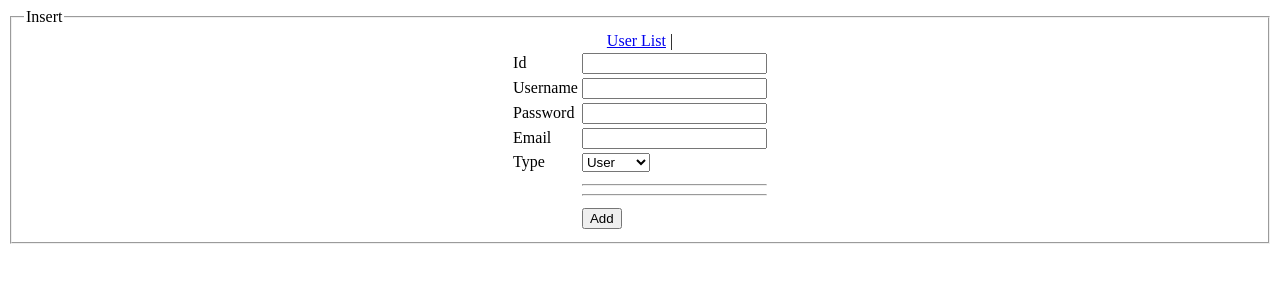
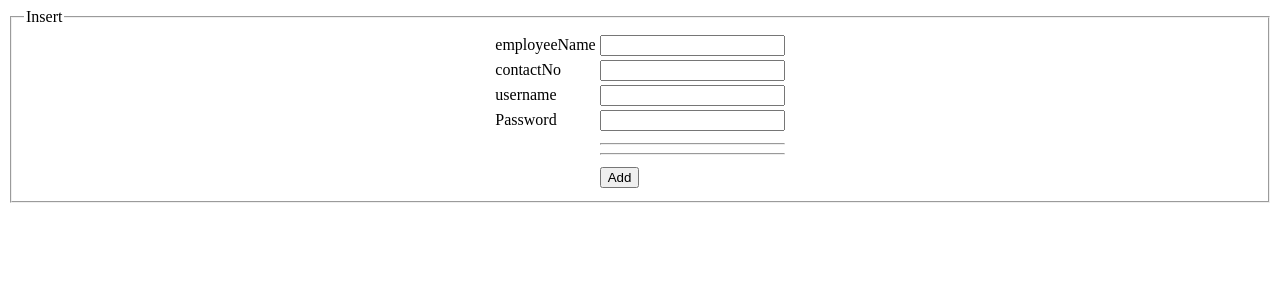
Before and after one commit to webforshafayet/Learning-web-technologies-fall-2020-2021-sec-d, a PHP site: page /register.php in a window 1280 px wide. Shown: the top 300 px of the page. Run offline with PHP 8.4, Linux system fonts and the light colour scheme.

Commit message:
reg commit

```diff
--- a/FINAL_LAB_TASK_1.2_PHP/models/usersService.php
+++ b/FINAL_LAB_TASK_1.2_PHP/models/usersService.php
@@ -53,7 +53,7 @@
 	function insertUsers($user){
 
 		$conn = getConnection();
-		$sql = "insert into employee values('', '{$user['username']}', '{$user['password']}', '{$user['email']}', '{$user['type']}')";
+		$sql = "insert into employee values( '{$user['employeeName']}', '{$user['contactNo']}', '{$user['username']}', '{$user['password']}')";
 
 		$status = mysqli_query($conn, $sql);
 
--- a/FINAL_LAB_TASK_1.2_PHP/view/register.php
+++ b/FINAL_LAB_TASK_1.2_PHP/view/register.php
@@ -38,11 +38,15 @@ insertUsers($user);
 			<table>
 
 				<tr>
-					<td>Id</td>
-					<td><input type="text" name="id"></td>
+					<td>employeeName</td>
+					<td><input type="text" name="employeeName"></td>
 				</tr>
 				<tr>
-					<td>Username</td>
+					<td>contactNo</td>
+					<td><input type="text" name="contactNo"></td>
+                </tr>
+                <tr>
+					<td>username</td>
 					<td><input type="text" name="username"></td>
 				</tr>
 				<tr>
@@ -50,23 +54,12 @@ insertUsers($user);
 					<td><input type="password" name="password"></td>
 				</tr>
 
-				<tr>
-					<td>Email</td>
-					<td><input type="text" name="email"></td>
-				</tr>
-				<tr>
-					<td>Type</td>
-					<td><select name="type" >
-				    <option value="user" selected>User</option>
-				    <option value="admin">Admin</option>
-                    <option value="student">Student</option>
-			        </select> <br></td>
-				</tr>
+
 				<tr><td></td><td><hr><hr></td></tr>
 				<tr>
 					<td></td>
                     <td><input type="submit" name="submit" value="Add"></td>
-                    <a href="userlist.php">User List</a> |
+
 				</tr>
 			</table>
 		</fieldset>
```
